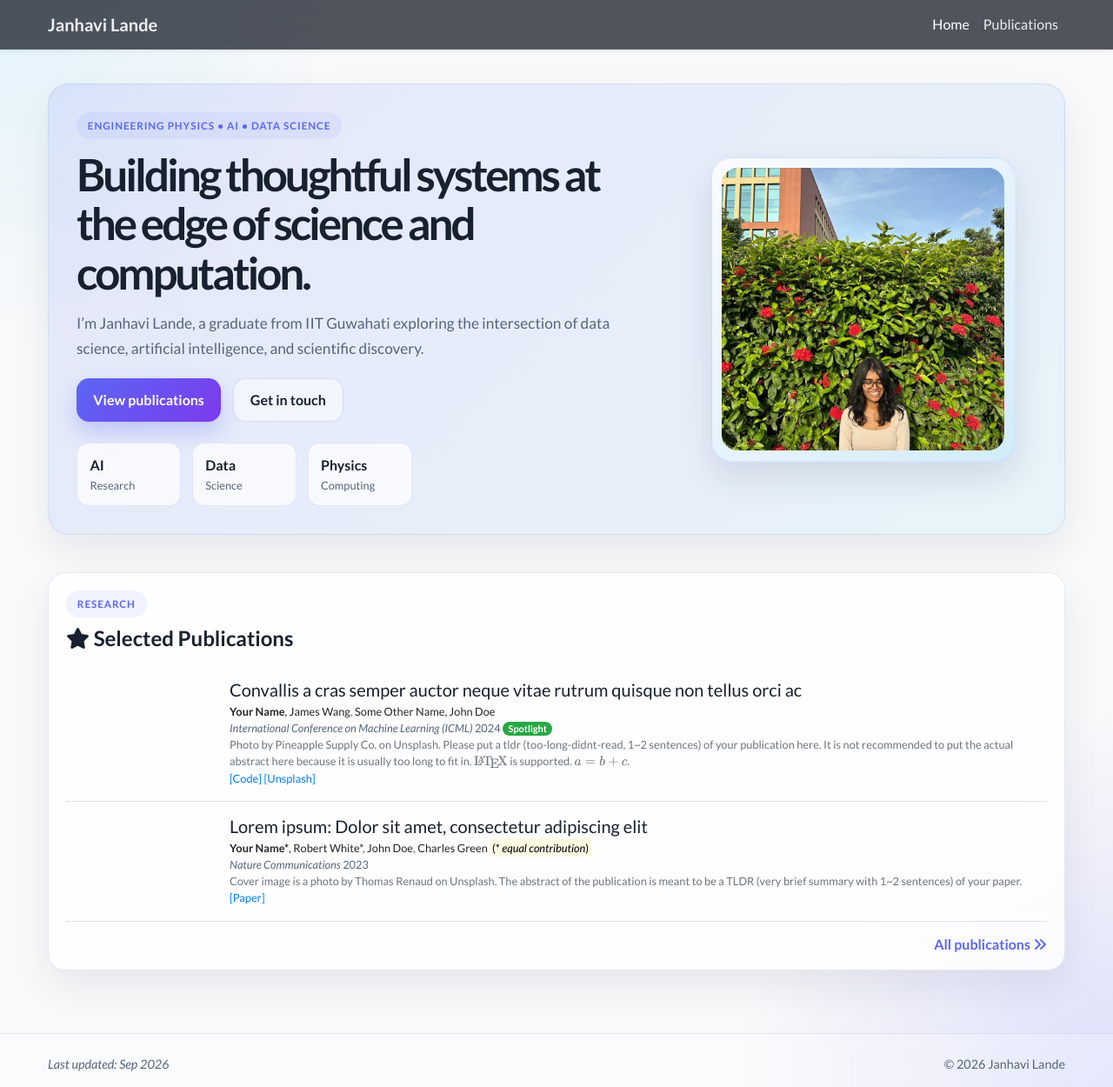
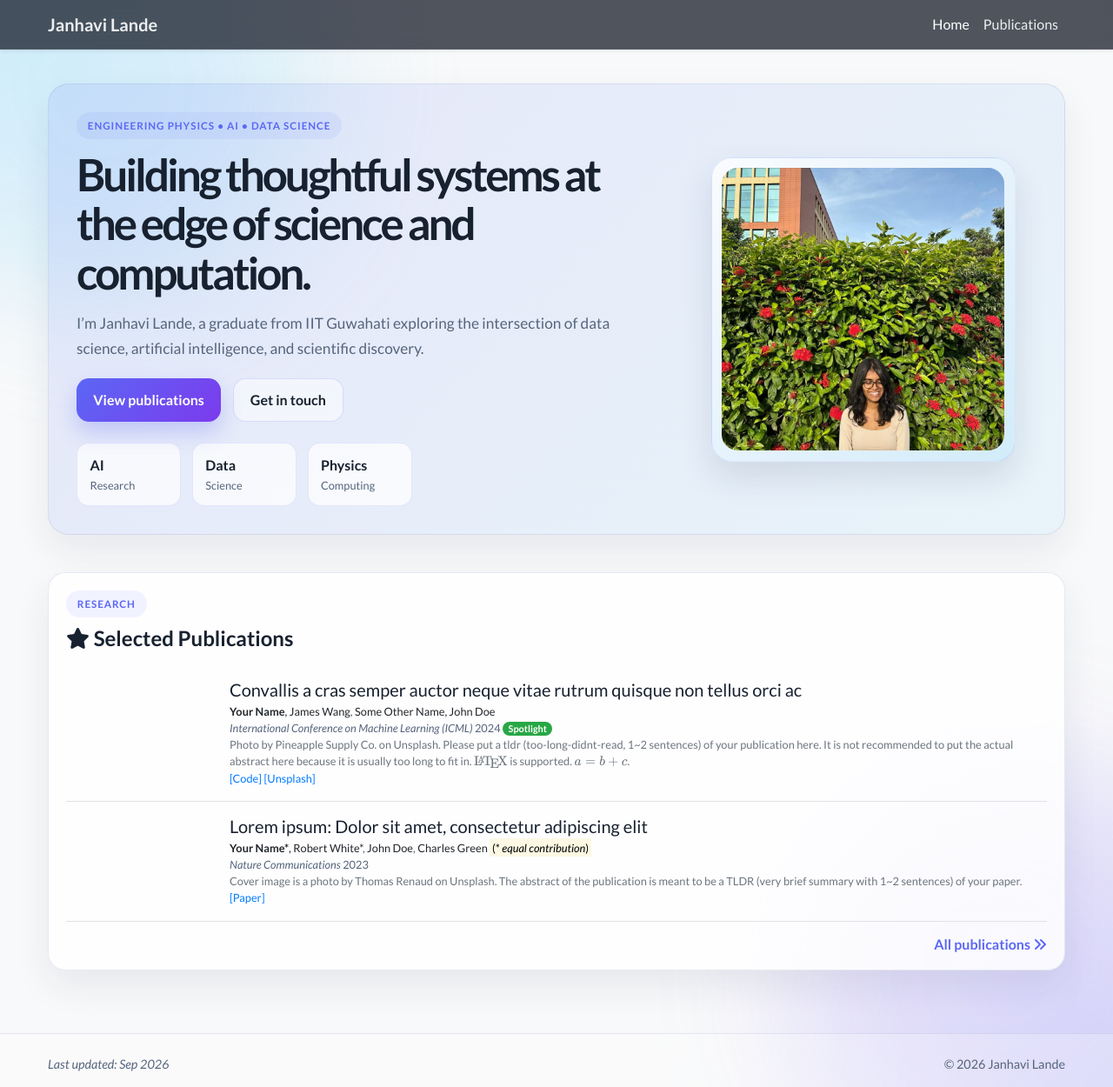
Before and after one commit to janhavilande/janhavilande.github.io, a Jekyll site: the page built from index.html, in a window 1280 px wide and 1250 px high. Shown: the whole window at 87% size. Built offline with Jekyll 4.4.1, drawn with Linux system fonts in a browser that asks for light colours; nearby versions of some CDN libraries; a style sheet for code colours, icons or effects is not loaded.

Commit message:
Enhance homepage interactivity

```diff
--- a/assets/css/global.css
+++ b/assets/css/global.css
@@ -23,6 +23,39 @@
         radial-gradient(circle at bottom right, rgba(91, 103, 245, 0.18), transparent 24%),
         var(--bg);
     color: var(--text);
+    position: relative;
+    overflow-x: hidden;
+}
+
+body::before,
+body::after {
+    content: "";
+    position: fixed;
+    inset: auto;
+    width: 32rem;
+    height: 32rem;
+    border-radius: 50%;
+    filter: blur(80px);
+    opacity: 0.28;
+    z-index: 0;
+    pointer-events: none;
+}
+
+body::before {
+    top: -10rem;
+    left: -8rem;
+    background: rgba(125, 211, 252, 0.7);
+}
+
+body::after {
+    right: -8rem;
+    bottom: -8rem;
+    background: rgba(167, 139, 250, 0.6);
+}
+
+body > * {
+    position: relative;
+    z-index: 1;
 }
 
 h1, h2, h3, h4, h5, h6,
@@ -95,6 +128,17 @@
     box-shadow: var(--shadow);
     padding: 2rem;
     margin-bottom: 1.5rem;
+    transition: transform 0.22s ease, box-shadow 0.22s ease, border-color 0.22s ease;
+    transform-style: preserve-3d;
+}
+
+.tilt-panel {
+    will-change: transform;
+}
+
+.tilt-panel:hover {
+    box-shadow: 0 24px 52px rgba(24, 33, 47, 0.12);
+    border-color: rgba(91, 103, 245, 0.18);
 }
 
 .hero-copy h1 {
@@ -148,6 +192,23 @@
     background: linear-gradient(135deg, var(--accent), #7c3aed);
     box-shadow: 0 12px 24px rgba(91, 103, 245, 0.28);
     color: #fff;
+    position: relative;
+    overflow: hidden;
+}
+
+.primary-btn::before,
+.secondary-btn::before {
+    content: "";
+    position: absolute;
+    inset: 0;
+    background: linear-gradient(120deg, transparent, rgba(255,255,255,0.28), transparent);
+    transform: translateX(-120%);
+    transition: transform 0.5s ease;
+}
+
+.primary-btn:hover::before,
+.secondary-btn:hover::before {
+    transform: translateX(120%);
 }
 
 .secondary-btn {
@@ -236,6 +297,14 @@
     box-shadow: var(--shadow);
     padding: 1.25rem 1.25rem 0.65rem;
     margin-top: 1.2rem;
+    transition: transform 0.22s ease, box-shadow 0.22s ease, border-color 0.22s ease;
+    transform-style: preserve-3d;
+}
+
+.modern-list-card:hover {
+    transform: translateY(-2px);
+    box-shadow: 0 22px 46px rgba(24, 33, 47, 0.12);
+    border-color: rgba(91, 103, 245, 0.18);
 }
 
 .news-list {
@@ -273,6 +342,13 @@
     border-radius: 0.85rem;
     background: rgba(91, 103, 245, 0.04);
     border: 1px solid rgba(91, 103, 245, 0.08);
+    transition: transform 0.2s ease, box-shadow 0.2s ease, border-color 0.2s ease;
+}
+
+.news-item:hover {
+    transform: translateX(4px);
+    box-shadow: 0 10px 22px rgba(91, 103, 245, 0.08);
+    border-color: rgba(91, 103, 245, 0.14);
 }
 
 .news-title {
--- a/assets/js/common.js
+++ b/assets/js/common.js
@@ -39,4 +39,20 @@
     $(".lazy").on("load", function () {
         $grid.masonry('layout');
     });
+
+    $('.tilt-panel').each(function () {
+        var $panel = $(this);
+        $panel.on('pointermove', function (event) {
+            var rect = this.getBoundingClientRect();
+            var x = event.clientX - rect.left;
+            var y = event.clientY - rect.top;
+            var rotateY = ((x / rect.width) - 0.5) * 8;
+            var rotateX = (0.5 - (y / rect.height)) * 8;
+            $panel.css('transform', 'perspective(1200px) rotateX(' + rotateX + 'deg) rotateY(' + rotateY + 'deg) translateY(-2px)');
+        });
+
+        $panel.on('pointerleave', function () {
+            $panel.css('transform', 'perspective(1200px) rotateX(0deg) rotateY(0deg) translateY(0)');
+        });
+    });
 })
--- a/index.html
+++ b/index.html
@@ -5,7 +5,7 @@
 ---
 
 <div class="homepage-shell">
-    <section class="hero-panel">
+    <section class="hero-panel tilt-panel">
         <div class="hero-copy">
             <span class="eyebrow">Engineering Physics • AI • Data Science</span>
             <h1>Building thoughtful systems at the edge of science and computation.</h1>
```
